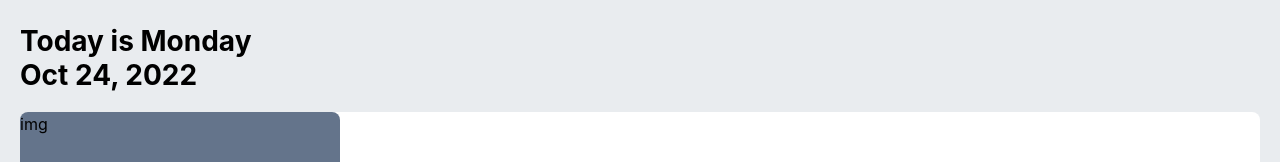
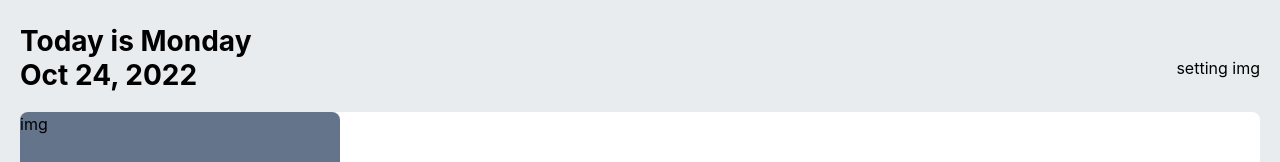
Before and after one commit to devseop/doday, a React (Create React App) app: page / in a window 1280 px wide. Shown: the top 162 px of the page. Built offline with nearby package versions, Linux system fonts and the light colour scheme.

Commit message:
:art: add setting icon area

```diff
--- a/src/pages/MainPage.tsx
+++ b/src/pages/MainPage.tsx
@@ -5,9 +5,12 @@ import { day, today } from '../lib/date';
 const MainPage = () => {
   return (
     <div className="flex-column items-center">
-      <div className="mb-5">
-        <p className="text-xxl font-bold leading-[34px]">Today is {day}day</p>
-        <p className="text-xxl font-bold leading-[34px]">{today}</p>
+      <div className="flex justify-between items-center">
+        <div className="mb-5">
+          <p className="text-xxl font-bold leading-[34px]">Today is {day}day</p>
+          <p className="text-xxl font-bold leading-[34px]">{today}</p>
+        </div>
+        <div>setting img</div>
       </div>
       <Card />
     </div>
```
